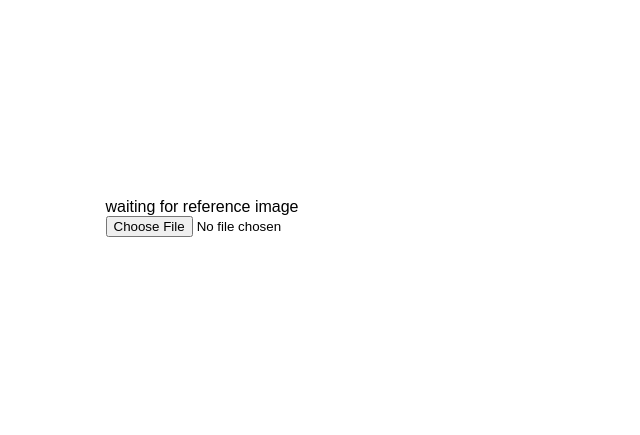
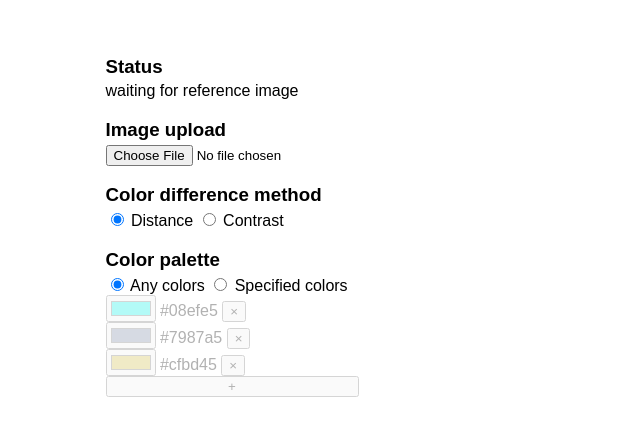
Before and after one commit to enamchae/brushsplat, a SvelteKit app: page / in a window 1280 px wide. Shown: the part 201-636 px from the top of the page, without its empty margins (0-640 px from the left). Built offline with nearby package versions, Linux system fonts and the light colour scheme; a web font is replaced by a local one.

Commit message:
feat: scaffolding for color palette

```diff
--- a/src/lib/optimization/colorDifference.ts
+++ b/src/lib/optimization/colorDifference.ts
@@ -75,3 +75,8 @@ export enum ColorDifferenceMethod {
     Distance,
     Contrast,
 }
+
+export enum ColorPaletteMode {
+    Any,
+    Specified,
+}
--- a/src/routes/+page.svelte
+++ b/src/routes/+page.svelte
@@ -1,9 +1,17 @@
 <script lang="ts">
 import Canvas from "$lib/components/Canvas.svelte";
 import ImageUpload from "$lib/components/ImageUpload.svelte";
+    import { ColorDifferenceMethod, ColorPaletteMode } from "$lib/optimization/colorDifference";
 
 let status = $state("loading javascript");
 let err = $state<string | null>(null);
+
+const randomHex = () => Math.floor(Math.random() * 256).toString(16).padStart(2, "0");
+const randomColor = () => `#${randomHex()}${randomHex()}${randomHex()}`;
+
+let colorDifferenceMethod = $state(ColorDifferenceMethod.Distance);
+let colorPaletteMode = $state(ColorPaletteMode.Any);
+let colorPalette = $state<string[]>(new Array(3).fill(0).map(() => randomColor()));
 
 let image: {
     src: string;
@@ -13,9 +21,14 @@ let image: {
 
 <main>
     <control-panel>
-        {status}
+        <status-panel>
+            <h3>Status</h3>
+            {status}
+        </status-panel>
 
         <image-upload>
+            <h3>Image upload</h3>
+
             <ImageUpload
                 onImageChange={async (file) => {
                     if (image !== null) {
@@ -35,6 +48,74 @@ let image: {
                 {/if}
             </image-preview>
         </image-upload>
+
+        <color-difference-method>
+            <h3>Color difference method</h3>
+            <label>
+                <input
+                    type="radio"
+                    bind:group={colorDifferenceMethod}
+                    value={ColorDifferenceMethod.Distance}
+                />
+                Distance
+            </label>
+
+            <label>
+                <input
+                    type="radio"
+                    bind:group={colorDifferenceMethod}
+                    value={ColorDifferenceMethod.Contrast}
+                />
+                Contrast
+            </label>
+        </color-difference-method>
+
+        <color-palette>
+            <h3>Color palette</h3>
+
+            <div>
+                <label>
+                    <input
+                        type="radio"
+                        bind:group={colorPaletteMode}
+                        value={ColorPaletteMode.Any}
+                    />
+                    Any colors
+                </label>
+
+                <label>
+                    <input
+                        type="radio"
+                        bind:group={colorPaletteMode}
+                        value={ColorPaletteMode.Specified}
+                    />
+                    Specified colors
+                </label>
+            </div>
+
+            <colors-list class:disabled={colorPaletteMode === ColorPaletteMode.Any}>
+                {#each colorPalette as color, i}
+                    <color-option>
+                        <label>
+                            <input
+                                type="color"
+                                bind:value={colorPalette[i]}
+                            />
+
+                            {color}
+                        </label>
+
+                        <button onclick={() => {
+                            colorPalette.splice(i, 1);
+                        }}>&#x00d7;</button>
+                    </color-option>
+                {/each}
+
+                <button onclick={() => {
+                    colorPalette.push(randomColor());
+                }}>+</button>
+            </colors-list>
+        </color-palette>
     </control-panel>
 
     <canvas-container>
@@ -66,4 +147,18 @@ image-preview > img {
     height: 6rem;
     object-fit: contain;
 }
+
+colors-list {
+    display: flex;
+    flex-direction: column;
+
+    &.disabled {
+        opacity: 0.3;
+        pointer-events: none;
+    }
+}
+
+h3 {
+    margin-bottom: 0.25rem;
+}
 </style>
```
